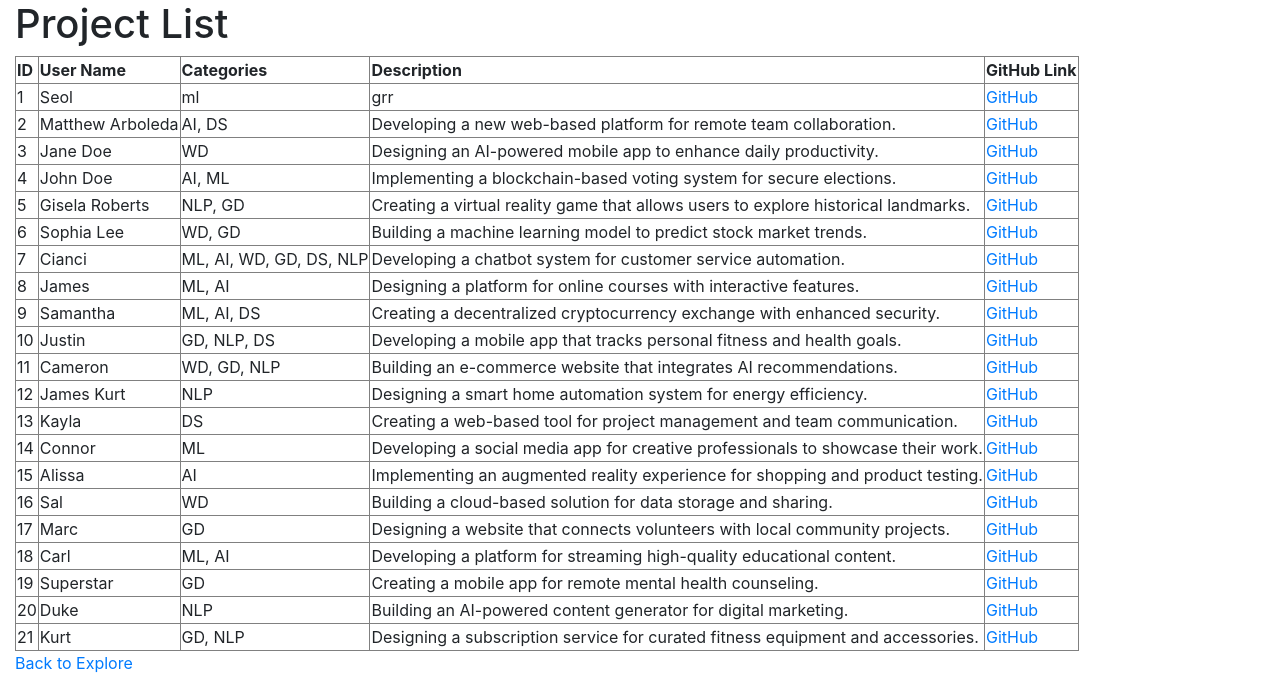
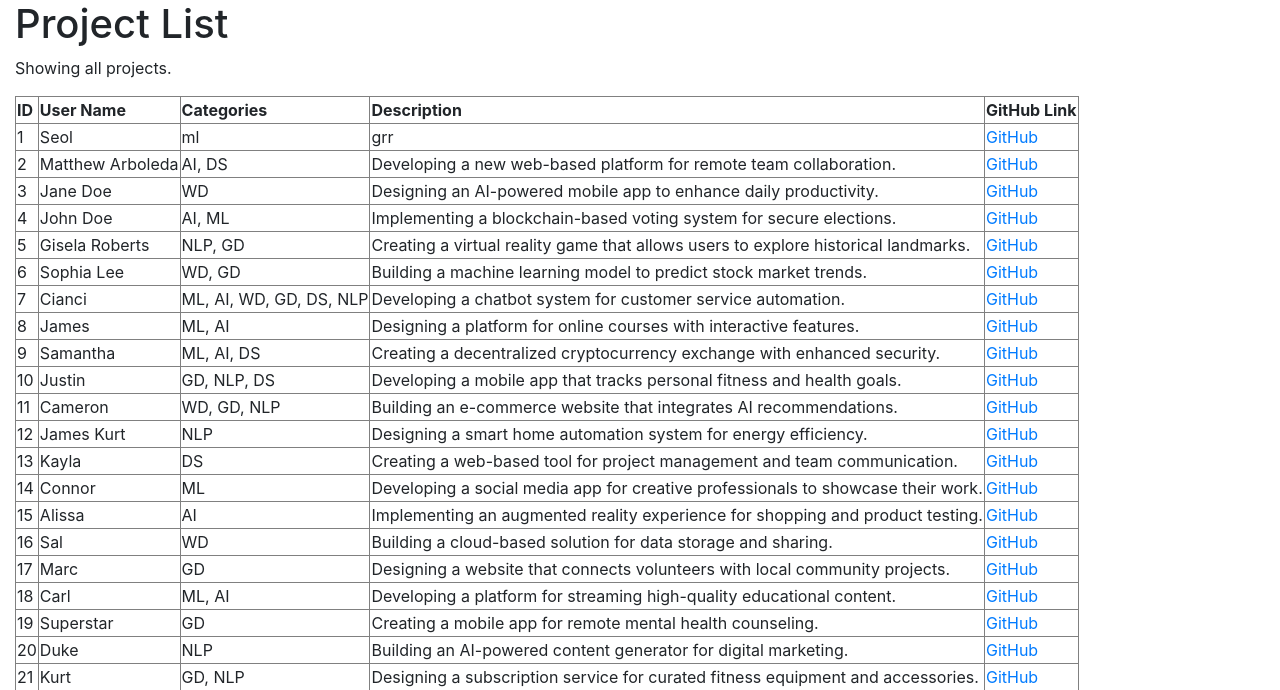
Before and after one commit to MA0610/DatabaseProjectWebsite, a Flask app: page /list in a window 1280 px wide. Shown: the part 56-746 px from the top of the page. Run offline with Flask 3, Linux system fonts and the light colour scheme; data comes from the database, SQL or seed files in the repository; some libraries are stand-ins or nearby versions.

Commit message:
list page will specify categories selected at top of page, otherwise "showing all projects"

```diff
--- a/Databases Project Website/templates/list.html
+++ b/Databases Project Website/templates/list.html
@@ -12,6 +12,11 @@
 
 {% block content %}
 <h1>Project List</h1>
+{% if selected_categories %}
+    <p>Showing projects in categories: {{ ", ".join(selected_categories) }}</p>
+{% else %}
+    <p>Showing all projects.</p>
+{% endif %}
 <table border="1">
     <thead>
         <tr>
```
